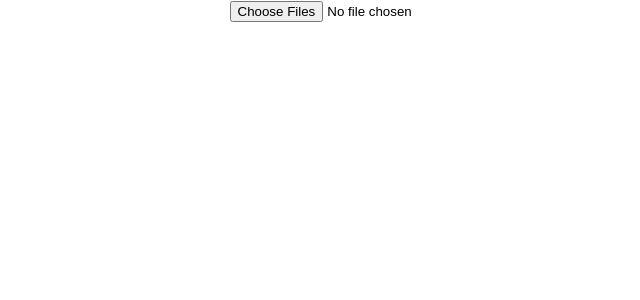
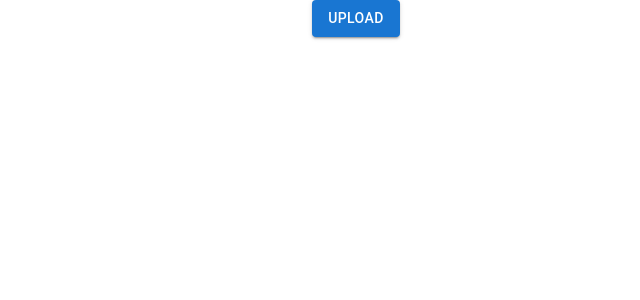
Before and after one commit to aishwary11/hr-file-uploader, a React (Create React App) app: page / in a window 1280 px wide. Shown: the top 300 px of the page, without its empty margins (284-924 px from the left). Built offline with nearby package versions, Linux system fonts and the light colour scheme.

Commit message:
some more change

```diff
--- a/package.json
+++ b/package.json
@@ -9,9 +9,7 @@
     "@testing-library/jest-dom": "^5.16.5",
     "@testing-library/react": "^13.4.0",
     "@testing-library/user-event": "^13.5.0",
-    "bootstrap": "^5.2.3",
     "react": "^18.2.0",
-    "react-bootstrap": "^2.7.0",
     "react-dom": "^18.2.0",
     "react-scripts": "5.0.1",
     "react-toastify": "^9.1.1",
--- a/src/App.js
+++ b/src/App.js
@@ -1,3 +1,4 @@
+import { Button } from '@mui/material';
 import { toast, ToastContainer } from 'react-toastify';
 import 'react-toastify/dist/ReactToastify.css';
 import './App.css';
@@ -18,7 +19,10 @@ function App() {
   return (
     <div className='App'>
       <ToastContainer theme="colored" />
-      <input type="file" accept='*' onChange={(e) => uploadMultipleFiles(e)} multiple />
+      <Button variant="contained" component="label">
+        Upload
+        <input hidden accept="*" onChange={uploadMultipleFiles} multiple type="file" />
+      </Button>
     </div>
   );
 }
```
